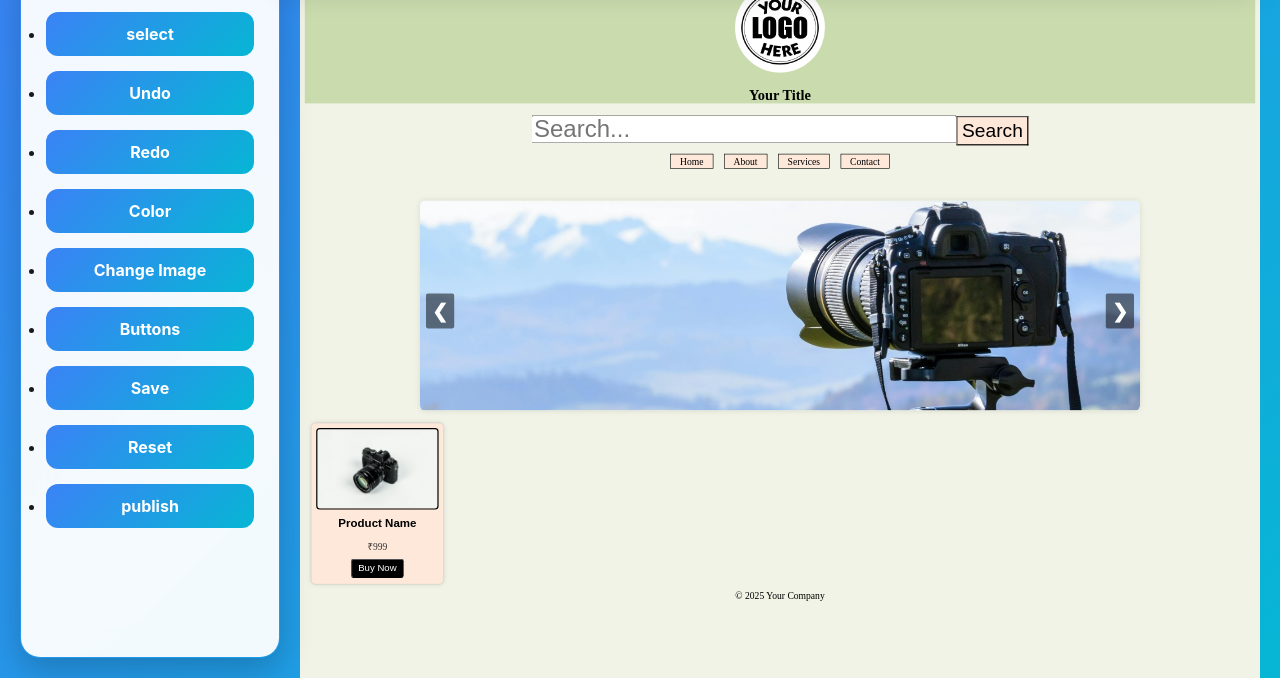
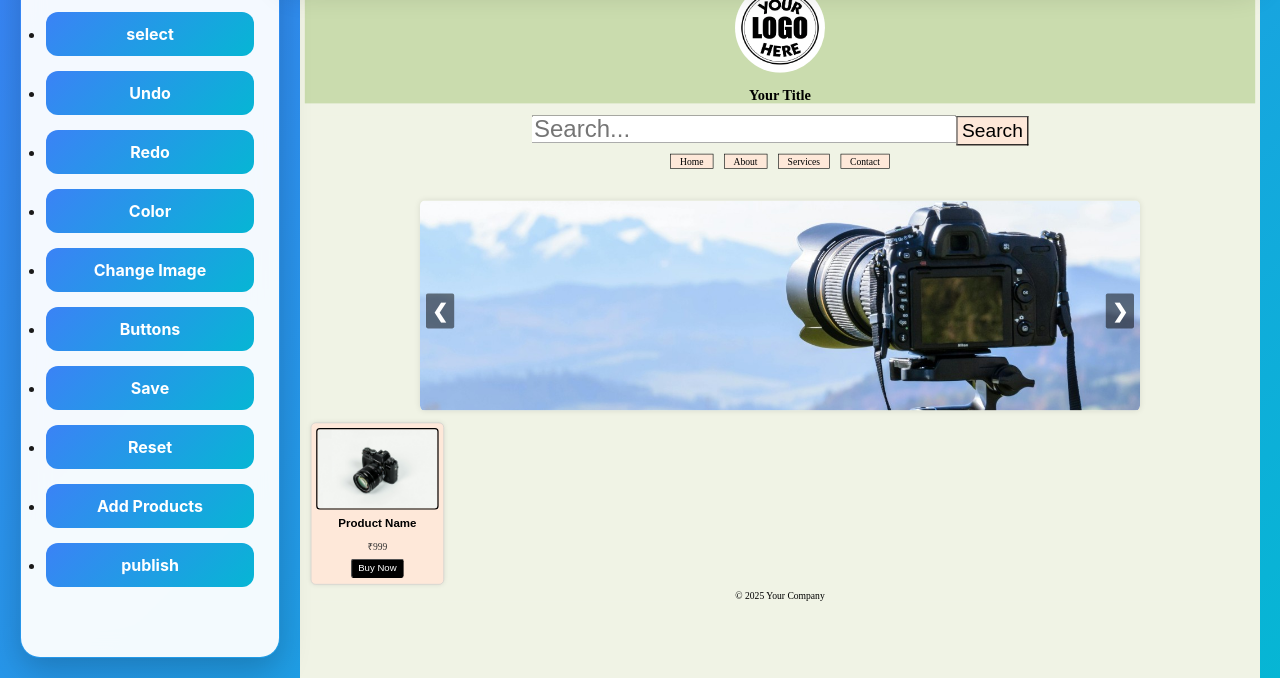
Before and after one commit to yhassang9-oss/ONKAANpublishprototype, a website: page engine.html in a window 1280 px wide. Shown: the part 122-800 px from the top of the page. Drawn offline with Linux system fonts and the light colour scheme.

Commit message:
Update engine.html

```diff
--- a/engine.html
+++ b/engine.html
@@ -27,6 +27,7 @@
       <li><button id="Buttons" class="tool-btn">Buttons</button></li>
       <li><button id="savePageBtn" class="tool-btn">Save</button></li>
       <li><button id="resetTool" class="tool-btn">Reset</button></li>
+      <li><button id="addproductbox" class="tool-btn">Add Products</button></li>
       <li><button id="publish" class="tool-btn">publish</button></li>
 
 
```
